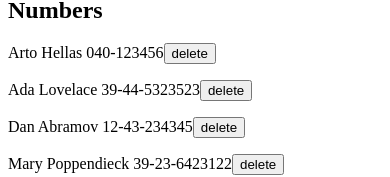
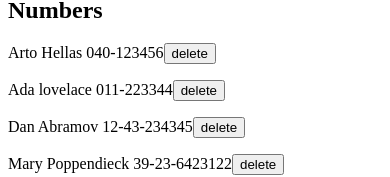
Before and after one commit to LateBloomer22/fullStackOpen, a React (Vite) app in the folder part2/phonebook/: page / in a window 390 px wide. Shown: the part 241-418 px from the top of the page. Built offline with nearby package versions, Linux system fonts and the light colour scheme; data requests are answered from the project's data file.

Commit message:
Added update functionality as part of phonebook step 10

```diff
--- a/part2/phonebook/db.json
+++ b/part2/phonebook/db.json
@@ -6,8 +6,8 @@
       "id": "1"
     },
     {
-      "name": "Ada Lovelace",
-      "number": "39-44-5323523",
+      "name": "Ada lovelace",
+      "number": "011-223344",
       "id": "2"
     },
     {
--- a/part2/phonebook/src/App.jsx
+++ b/part2/phonebook/src/App.jsx
@@ -1,5 +1,4 @@
 import { useState, useEffect } from 'react'
-import axios from 'axios'
 import Filter from './components/Filter'
 import Persons from './components/Persons'
 import PersonForm from './components/PersonForm'
@@ -16,8 +15,9 @@ const App = () => {
   const getData = () => {
     personService.getAll()
       .then(initialList => {
-        console.log('promise fullfilled')
         setPersons(initialList)
+        console.log(initialList);
+
       })
   }
 
@@ -40,7 +40,19 @@ const App = () => {
   const addPerson = (event) => {
     event.preventDefault();
     if (persons.map(person => person.name.toLowerCase()).includes(newName.toLowerCase())) {
-      alert(`${newName} is already added to phonebook`)
+      if (window.confirm(`${newName} is already added to phonebook, Do you want to replace the old number with the new one ?`))
+        {
+          const targetId = persons.find(person => person.name.toLowerCase() === newName.toLowerCase()).id
+          const updatedPerson = {name: newName, number: newNumber}
+          personService.update(targetId, updatedPerson).then(response => {
+            console.log(response);
+            console.log("Number updated");
+            setNewName('')
+            setNewNumber('')
+            getData()
+            }
+          )
+        }
     } else {
       const nameObj = {name: newName, number: newNumber}
       personService.create(nameObj).then(returnedPerson =>
--- a/part2/phonebook/src/services/person.js
+++ b/part2/phonebook/src/services/person.js
@@ -17,9 +17,9 @@ const deleteEntry = (id) => {
 
 }
 
-// const update = (id, newPerson) => {
-//     const request = axios.put(`${baseUrl}/${id}`, newObject)
-//     return request.then(response => response.data)
-// }
+const update = (id, updatedPerson) => {
+    const request = axios.put(`${baseUrl}/${id}`, updatedPerson)
+    return request.then(response => response.data)
+}
 
-export default {getAll, create, deleteEntry}
+export default {getAll, create, deleteEntry, update}
```
Also changed, not shown: 1 other file (tests, documents, lock files or other folders).
